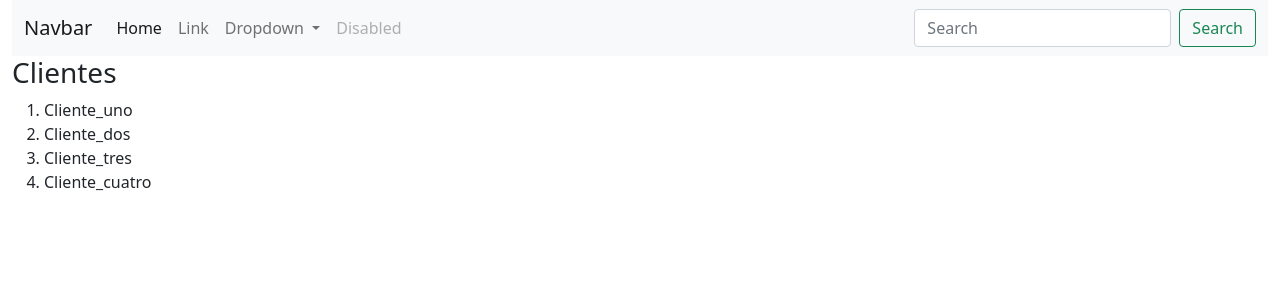
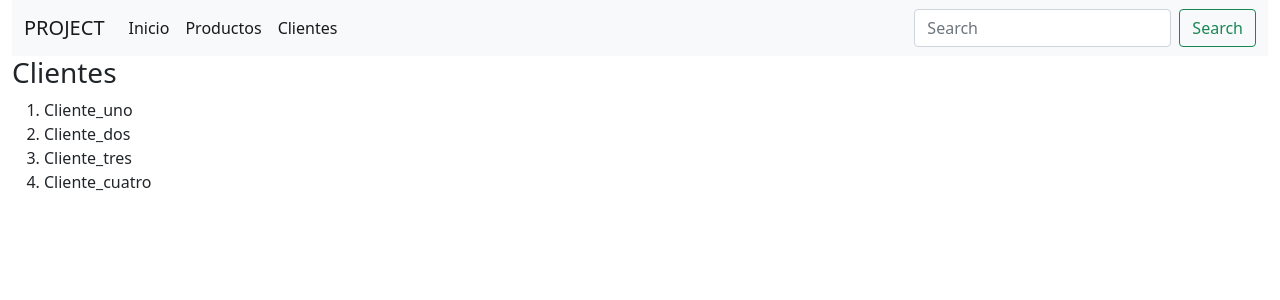
Before and after one commit to adsiCasona/practidj, a Django app: page /clientes/ in a window 1280 px wide. Shown: the top 300 px of the page. Run offline with Django 4.2, Linux system fonts and the light colour scheme.

Commit message:
modified navbar

```diff
--- a/templates/plt/navbar.html
+++ b/templates/plt/navbar.html
@@ -1,30 +1,19 @@
 <nav class="navbar navbar-expand-lg navbar-light bg-light">
     <div class="container-fluid">
-      <a class="navbar-brand" href="#">Navbar</a>
+      <a class="navbar-brand" href="#">PROJECT</a>
       <button class="navbar-toggler" type="button" data-bs-toggle="collapse" data-bs-target="#navbarSupportedContent" aria-controls="navbarSupportedContent" aria-expanded="false" aria-label="Toggle navigation">
         <span class="navbar-toggler-icon"></span>
       </button>
       <div class="collapse navbar-collapse" id="navbarSupportedContent">
         <ul class="navbar-nav me-auto mb-2 mb-lg-0">
           <li class="nav-item">
-            <a class="nav-link active" aria-current="page" href="#">Home</a>
+            <a class="nav-link active" aria-current="page" href="#">Inicio</a>
           </li>
           <li class="nav-item">
-            <a class="nav-link" href="#">Link</a>
-          </li>
-          <li class="nav-item dropdown">
-            <a class="nav-link dropdown-toggle" href="#" id="navbarDropdown" role="button" data-bs-toggle="dropdown" aria-expanded="false">
-              Dropdown
-            </a>
-            <ul class="dropdown-menu" aria-labelledby="navbarDropdown">
-              <li><a class="dropdown-item" href="#">Action</a></li>
-              <li><a class="dropdown-item" href="#">Another action</a></li>
-              <li><hr class="dropdown-divider"></li>
-              <li><a class="dropdown-item" href="#">Something else here</a></li>
-            </ul>
+            <a class="nav-link active" aria-current="page" href="#">Productos</a>
           </li>
           <li class="nav-item">
-            <a class="nav-link disabled" href="#" tabindex="-1" aria-disabled="true">Disabled</a>
+            <a class="nav-link active" aria-current="page" href="#">Clientes</a>
           </li>
         </ul>
         <form class="d-flex">
```
